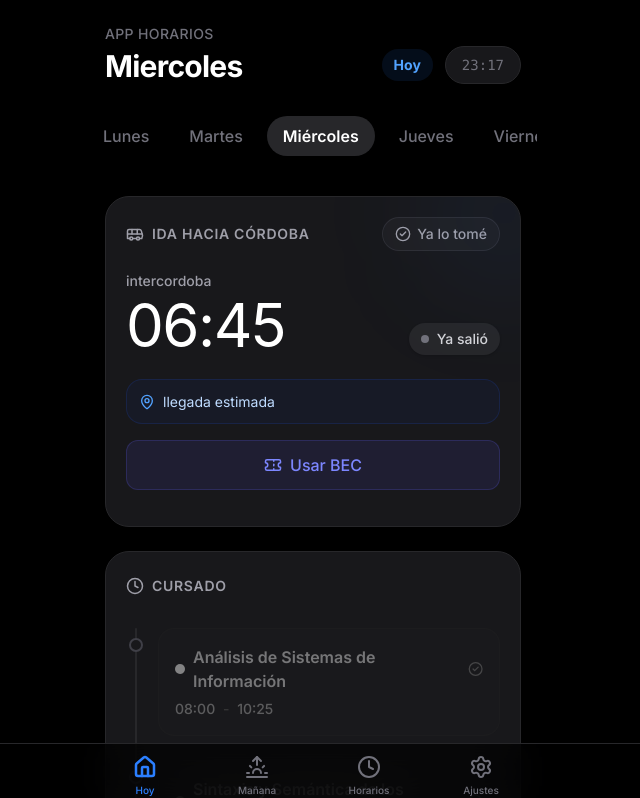
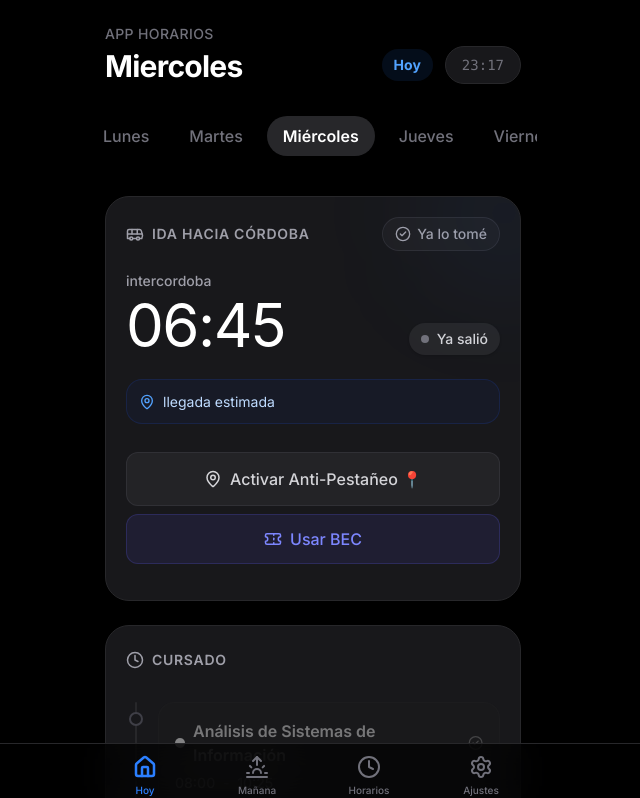
Before and after one commit to aalvaroespinoza/AppHorarios, a Next.js app: page / in a window 1280 px wide. Shown: the top 798 px of the page, without its empty margins (327-967 px from the left). Built offline with nearby package versions, Linux system fonts and the light colour scheme.

Commit message:
feat: añadir alarma Anti-Pestañeo con GPS y vibración

```diff
--- a/src/app/page.tsx
+++ b/src/app/page.tsx
@@ -7,6 +7,7 @@ import { useBec } from '@/hooks/useBec';
 import ContextualControls from '@/features/schedule/ContextualControls';
 import NativeCard from '@/components/ui/NativeCard';
 import RelojMinimalista from '@/components/RelojMinimalista';
+import AntiSleepButton from '@/components/AntiSleepButton';
 import { calcularColectivos, OFFSET_PARADA_VUELTA_MIN, addMinutes } from '@/lib/engine/recommendation-engine';
 import { determineScenario, findScenario } from '@/lib/engine/scenario-engine';
 import { subjectData } from '@/data/subjects';
@@ -122,6 +123,9 @@ function HorarioCard({
   const esVuelta = titulo.toLowerCase().includes('vuelta');
   const horaReal = esVuelta && currentRecomendado ? addMinutes(currentRecomendado.horaSalida, OFFSET_PARADA_VUELTA_MIN) : currentRecomendado?.horaSalida;
 
+  const targetLat = direction === 'ida' ? -31.4422 : -31.8153;
+  const targetLng = direction === 'ida' ? -64.1938 : -64.2894;
+
   const registroHoy = bec.getRegistroHoy();
   const becUsado = direction === 'ida' ? registroHoy.idaUsado : registroHoy.vueltaUsado;
 
@@ -211,8 +215,11 @@ function HorarioCard({
         </div>
       )}
 
+      {/* Botón Anti-Pestañeo */}
+      <AntiSleepButton targetLat={targetLat} targetLng={targetLng} />
+
       {/* Botón BEC */}
-      <div className="mb-4">
+      <div className="mb-4 mt-2">
         <button
           onClick={handleBecClick}
           className={`flex items-center justify-center gap-2 w-full py-3 rounded-xl font-medium transition-all ${
--- /dev/null
+++ b/src/components/AntiSleepButton.tsx
@@ -0,0 +1,77 @@
+"use client";
+
+import { useAntiSleepAlarm } from '@/hooks/useAntiSleepAlarm';
+import { MapPin, AlertTriangle } from 'lucide-react';
+import { motion, AnimatePresence } from 'framer-motion';
+
+interface Props {
+  targetLat: number;
+  targetLng: number;
+  label?: string;
+}
+
+export default function AntiSleepButton({ targetLat, targetLng, label = "Activar Anti-Pestañeo 📍" }: Props) {
+  const { isActive, permissionError, toggleAlarm } = useAntiSleepAlarm(targetLat, targetLng);
+
+  return (
+    <div className="w-full mt-3">
+      <motion.button
+        whileTap={{ scale: 0.97, transition: { duration: 0.1 } }}
+        onClick={toggleAlarm}
+        className={`relative w-full py-3.5 px-4 rounded-xl font-medium flex items-center justify-center gap-2 overflow-hidden transition-all duration-300 border ${
+          isActive
+            ? 'bg-emerald-500/10 text-emerald-400 border-emerald-500/30'
+            : permissionError
+              ? 'bg-red-500/10 text-red-400 border-red-500/30'
+              : 'bg-zinc-800/80 text-zinc-300 border-zinc-700/50 hover:bg-zinc-800'
+        }`}
+      >
+        <AnimatePresence mode="wait">
+          {isActive ? (
+            <motion.div
+              key="active"
+              initial={{ opacity: 0, y: 10 }}
+              animate={{ opacity: 1, y: 0 }}
+              exit={{ opacity: 0, y: -10 }}
+              className="flex items-center gap-2"
+            >
+              <motion.div
+                animate={{ opacity: [1, 0.4, 1] }}
+                transition={{ duration: 1.5, repeat: Infinity, ease: "easeInOut" }}
+                className="flex items-center gap-2"
+              >
+                <div className="relative flex h-3 w-3">
+                  <span className="animate-ping absolute inline-flex h-full w-full rounded-full bg-emerald-400 opacity-75"></span>
+                  <span className="relative inline-flex rounded-full h-3 w-3 bg-emerald-500"></span>
+                </div>
+                <span>Rastreando destino...</span>
+              </motion.div>
+            </motion.div>
+          ) : permissionError ? (
+            <motion.div
+              key="error"
+              initial={{ opacity: 0 }}
+              animate={{ opacity: 1 }}
+              exit={{ opacity: 0 }}
+              className="flex items-center gap-2"
+            >
+              <AlertTriangle size={18} />
+              <span>GPS Denegado (Tocar para reintentar)</span>
+            </motion.div>
+          ) : (
+            <motion.div
+              key="idle"
+              initial={{ opacity: 0 }}
+              animate={{ opacity: 1 }}
+              exit={{ opacity: 0 }}
+              className="flex items-center gap-2"
+            >
+              <MapPin size={18} />
+              <span>{label}</span>
+            </motion.div>
+          )}
+        </AnimatePresence>
+      </motion.button>
+    </div>
+  );
+}
--- /dev/null
+++ b/src/hooks/useAntiSleepAlarm.ts
@@ -0,0 +1,105 @@
+"use client";
+
+import { useState, useEffect, useRef } from 'react';
+
+// Fórmula de Haversine para calcular distancia en km
+function calculateDistance(lat1: number, lon1: number, lat2: number, lon2: number) {
+  const R = 6371; // Radio de la Tierra en km
+  const dLat = (lat2 - lat1) * Math.PI / 180;
+  const dLon = (lon2 - lon1) * Math.PI / 180;
+  const a =
+    Math.sin(dLat/2) * Math.sin(dLat/2) +
+    Math.cos(lat1 * Math.PI / 180) * Math.cos(lat2 * Math.PI / 180) *
+    Math.sin(dLon/2) * Math.sin(dLon/2);
+  const c = 2 * Math.atan2(Math.sqrt(a), Math.sqrt(1-a));
+  return R * c;
+}
+
+export function useAntiSleepAlarm(targetLat: number, targetLng: number) {
+  const [isActive, setIsActive] = useState(false);
+  const [permissionError, setPermissionError] = useState(false);
+  const watchIdRef = useRef<number | null>(null);
+  const vibrationIntervalRef = useRef<NodeJS.Timeout | null>(null);
+
+  const startVibrating = () => {
+    if (!vibrationIntervalRef.current) {
+      if ('vibrate' in navigator) {
+        // Vibrar inmediatamente (patrón largo y pausa)
+        navigator.vibrate([1000, 500, 1000, 500]);
+        // Repetir el patrón
+        vibrationIntervalRef.current = setInterval(() => {
+          navigator.vibrate([1000, 500, 1000, 500]);
+        }, 3500);
+      }
+    }
+  };
+
+  const stopVibrating = () => {
+    if (vibrationIntervalRef.current) {
+      clearInterval(vibrationIntervalRef.current);
+      vibrationIntervalRef.current = null;
+    }
+    if ('vibrate' in navigator) {
+      navigator.vibrate(0);
+    }
+  };
+
+  const toggleAlarm = () => {
+    if (isActive) {
+      // Desactivar
+      if (watchIdRef.current !== null) {
+        navigator.geolocation.clearWatch(watchIdRef.current);
+        watchIdRef.current = null;
+      }
+      stopVibrating();
+      setIsActive(false);
+      setPermissionError(false);
+    } else {
+      // Activar
+      if (!('geolocation' in navigator)) {
+        setPermissionError(true);
+        return;
+      }
+
+      setPermissionError(false); // Reset before requesting
+      const id = navigator.geolocation.watchPosition(
+        (position) => {
+          setPermissionError(false);
+          const { latitude, longitude } = position.coords;
+          const dist = calculateDistance(latitude, longitude, targetLat, targetLng);
+
+          if (dist < 2.5) {
+            startVibrating();
+          } else {
+            stopVibrating();
+          }
+        },
+        (error) => {
+          console.error("Error GPS:", error);
+          setPermissionError(true);
+          setIsActive(false);
+          stopVibrating();
+        },
+        { enableHighAccuracy: true, maximumAge: 10000, timeout: 10000 }
+      );
+      watchIdRef.current = id;
+      setIsActive(true);
+    }
+  };
+
+  // Limpiar al desmontar
+  useEffect(() => {
+    return () => {
+      if (watchIdRef.current !== null) {
+        navigator.geolocation.clearWatch(watchIdRef.current);
+      }
+      stopVibrating();
+    };
+  }, []);
+
+  return {
+    isActive,
+    permissionError,
+    toggleAlarm
+  };
+}
```
